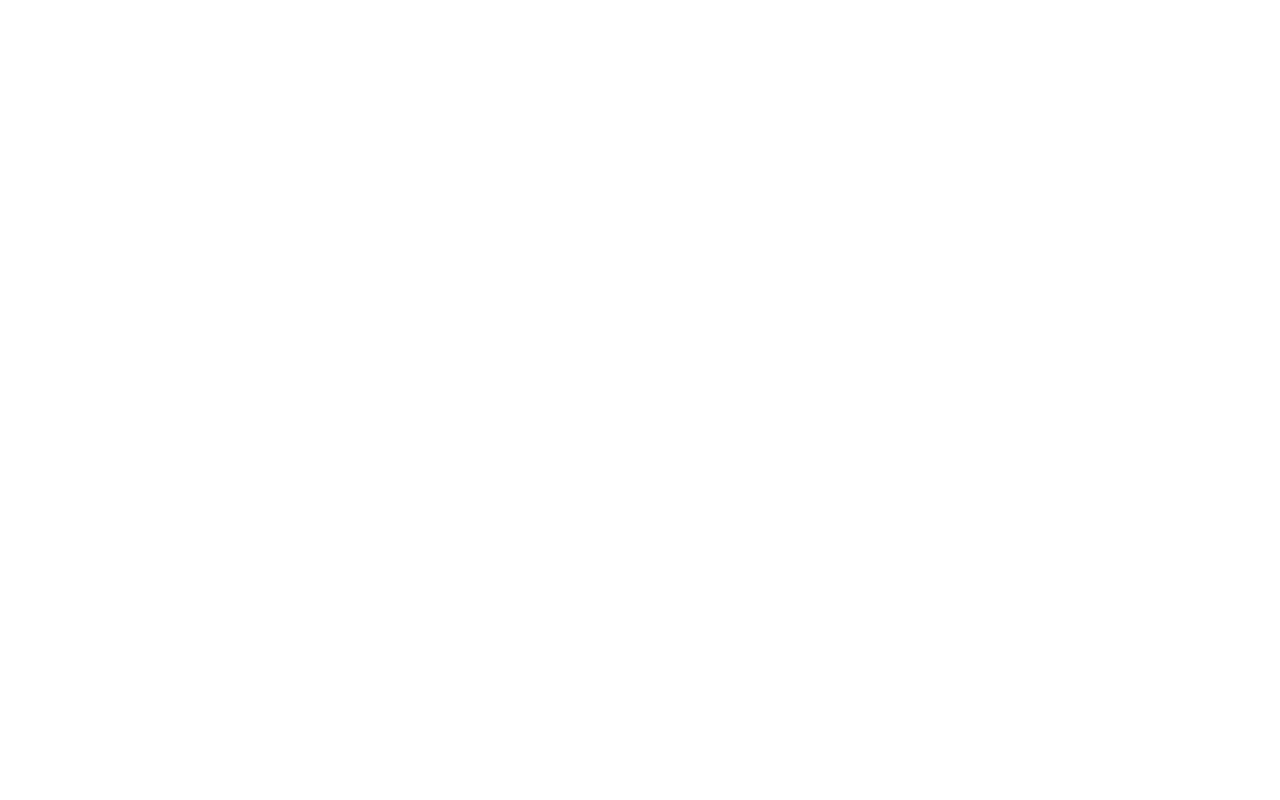
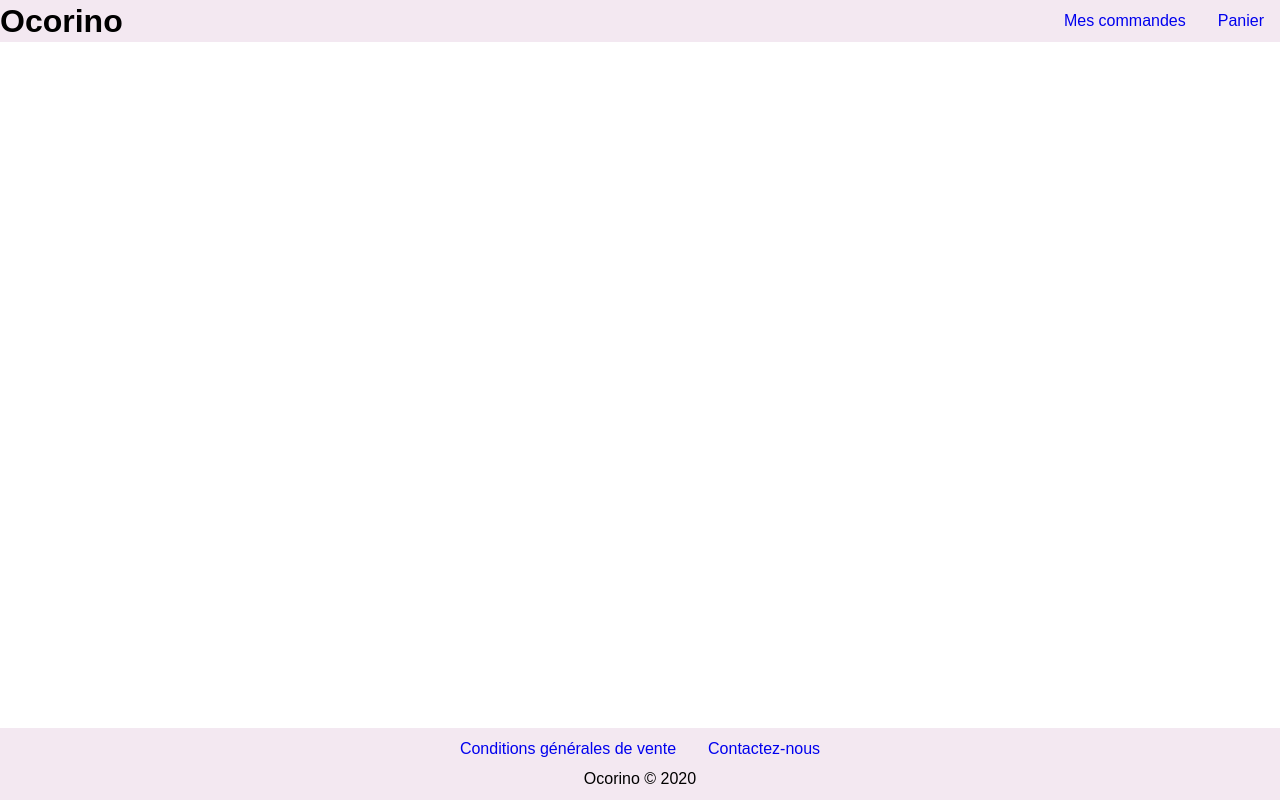
Before and after one commit to raphael-carre/RaphaelCarre_5_05052021, a website built with webpack: page public/index.html in a window 1280 px wide. Built offline with nearby package versions, Linux system fonts and the light colour scheme; files whose address does not match are found by name.

Commit message:
Base UI design

```diff
--- /dev/null
+++ b/assets/sass/base/_general.scss
@@ -0,0 +1,15 @@
+* {
+    box-sizing: border-box;
+    margin: 0;
+}
+
+body {
+    min-height: 100vh;
+    @extend %flex-col;
+    font-family: sans-serif;
+    font-size: 16px;
+}
+
+a {
+    text-decoration: none;
+}
--- /dev/null
+++ b/assets/sass/layout/_0.layout.scss
@@ -0,0 +1,2 @@
+@import './header';
+@import './footer';
--- /dev/null
+++ b/assets/sass/layout/_footer.scss
@@ -0,0 +1,34 @@
+footer {
+    justify-self: flex-end;
+    margin-top: auto;
+    background-color: $color-primary;
+
+    ul {
+        margin: 0 auto;
+        padding: 0;
+        @extend %flex-col;
+        justify-content: center;
+        list-style-type: none;
+        text-align: center;
+    }
+
+    a {
+        display: block;
+        padding: 0.75em 1em;
+    }
+
+    p {
+        margin: 0.75em auto;
+        text-align: center;
+    }
+
+    @include wide-screen {
+        ul {
+            flex-direction: row;
+        }
+
+        p {
+            margin-top: 0;
+        }
+    }
+}
--- /dev/null
+++ b/assets/sass/layout/_header.scss
@@ -0,0 +1,28 @@
+header {
+    justify-self: flex-start;
+    @extend %flex-col;
+    justify-content: center;
+    align-items: center;
+
+    background-color: $color-primary;
+
+    nav {
+        ul {
+            @extend %flex-row;
+            padding: 0;
+            list-style: none;
+        }
+
+        a {
+            display: block;
+            padding: 0.75em 1em;
+        }
+    }
+}
+
+@include wide-screen {
+    header {
+        flex-direction: row;
+        justify-content: space-between;
+    }
+}
--- a/assets/sass/style.scss
+++ b/assets/sass/style.scss
@@ -0,0 +1,3 @@
+@import '~@css/utils/0.utils';
+@import '~@css/base/general';
+@import '~@css/layout/0.layout';
--- /dev/null
+++ b/assets/sass/utils/_0.utils.scss
@@ -0,0 +1,3 @@
+@import './helpers';
+@import './placeholders';
+@import './mixins';
--- /dev/null
+++ b/assets/sass/utils/_helpers.scss
@@ -0,0 +1,3 @@
+$color-primary: #f3e8f1;
+
+$breakpoint: 800px;
--- /dev/null
+++ b/assets/sass/utils/_mixins.scss
@@ -0,0 +1,5 @@
+@mixin wide-screen {
+    @media only screen and (min-width: $breakpoint) {
+        @content;
+    }
+}
--- /dev/null
+++ b/assets/sass/utils/_placeholders.scss
@@ -0,0 +1,9 @@
+%flex-row {
+    display: flex;
+    flex-direction: row;
+}
+
+%flex-col {
+    display: flex;
+    flex-direction: column;
+}
--- a/public/index.html
+++ b/public/index.html
@@ -12,7 +12,42 @@
     </head>
 
     <body>
+        <header>
+            <h1>Ocorino</h1>
+            <nav>
+                <ul>
+                    <li><a href="#">Mes commandes</a></li>
+                    <li><a href="#">Panier</a></li>
+                </ul>
+            </nav>
+        </header>
 
+        <section id="product-list">
+
+        </section>
+
+        <footer>
+            <ul>
+                <li><a href="#">Conditions générales de vente</a></li>
+                <li><a href="mailto:contact@orinoco.fr">Contactez-nous</a></li>
+            </ul>
+            <p>Ocorino &copy; 2020</p>
+        </footer>
+
+        <template id="product-template">
+            <div class="product-card">
+                <a href="" class="product-card__link">
+                    <div class="product-card__image-canvas">
+                        <img src="" alt="" class="product-card__image">
+                        <span class="product-card__price"></span>
+                    </div>
+                    <div class="product-card__info">
+                        <h3 class="product-card__name"></h3>
+                        <p class="product-card__description"></p>
+                    </div>
+                </a>
+            </div>
+        </template>
 
         <script src="js/app.js"></script>
     </body>
```
Also changed, not shown: assets/images/logo.png (added), assets/sass/layout/_section.scss (added), public/css/style.css (added), public/js/app.js (added).
